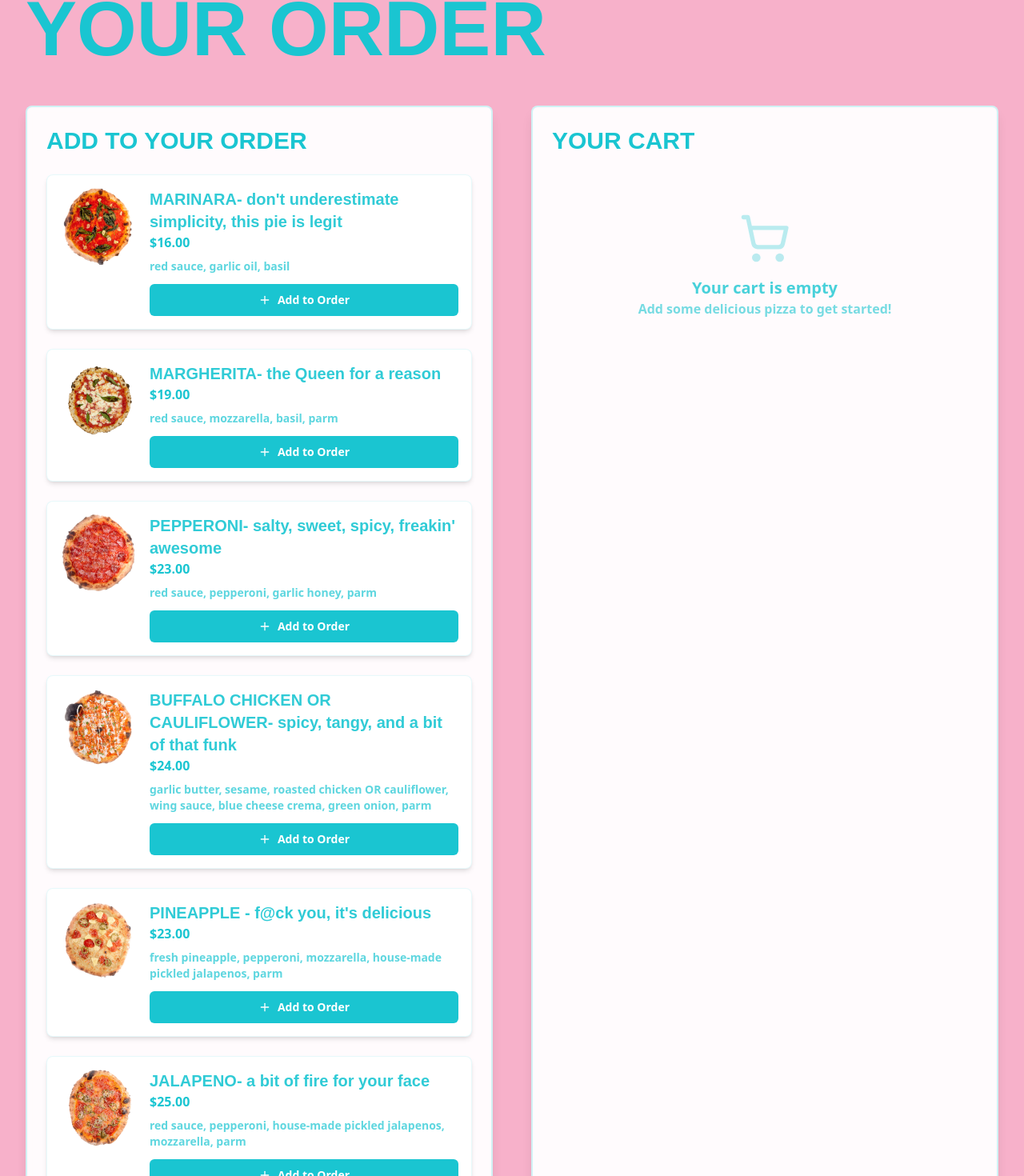
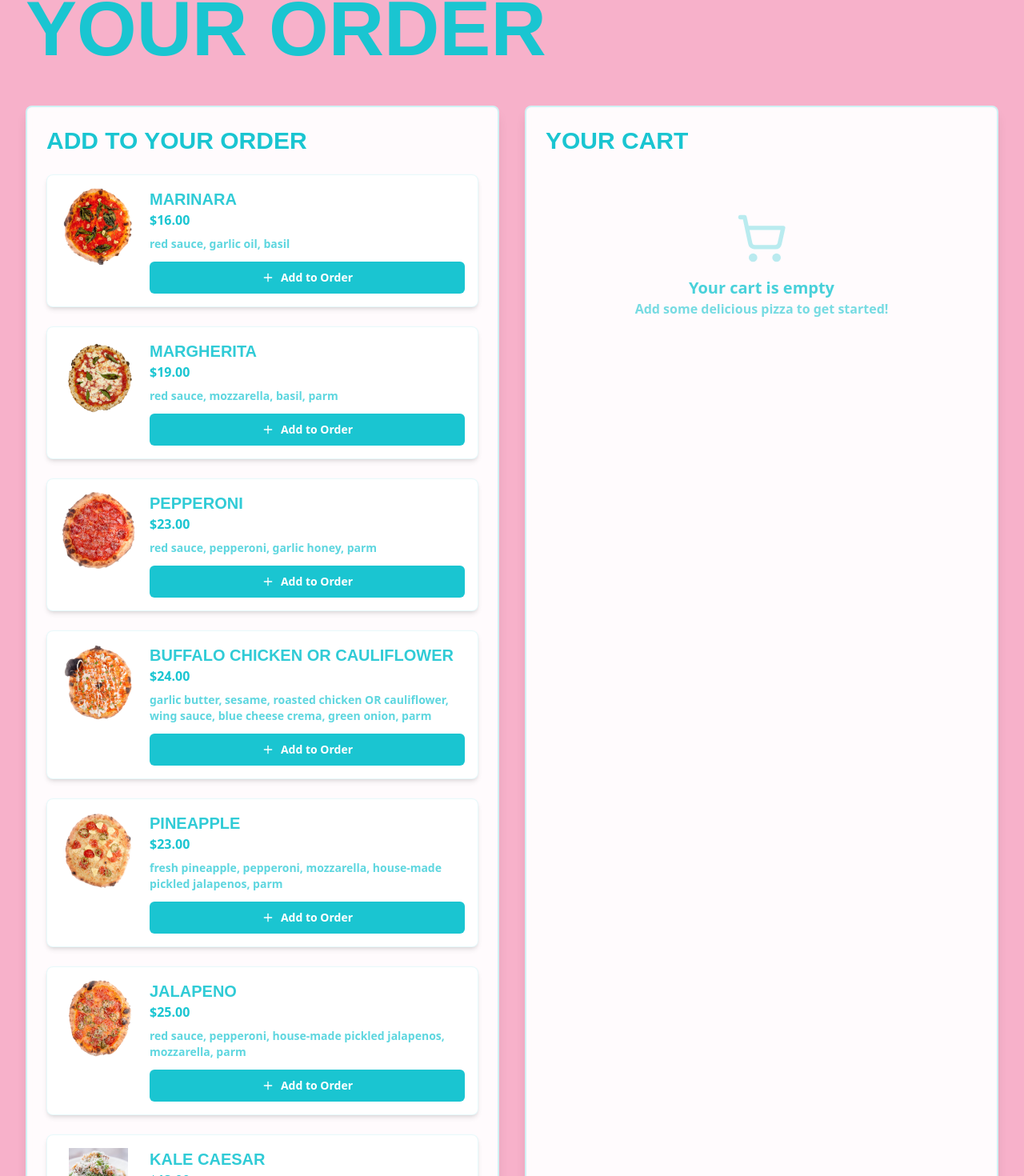
Before and after one commit to keatontom/PIZZA_MONSTER, a Next.js app: page /order in a window 1280 px wide. Shown: the part 108-1578 px from the top of the page at 80% size. Built offline with nearby package versions, Linux system fonts and the light colour scheme.

Commit message:
fixed responsivness and image aspect ratios

```diff
--- a/app/globals.css
+++ b/app/globals.css
@@ -51,3 +51,19 @@
 .sharp-text {
   font-family: 'Montserrat', sans-serif;
 }
+
+.sharp-text-h1 {
+  font-size: clamp(3rem, 12vw, 11rem);
+}
+
+.sharp-text-h2 {
+  font-size: clamp(2.5rem, 8vw, 7rem);
+}
+
+.sharp-text-h3 {
+  font-size: clamp(2rem, 6vw, 6rem);
+}
+
+.sharp-text-p {
+  font-size: clamp(1.5rem, 4vw, 4rem);
+}
--- a/app/hours/page.tsx
+++ b/app/hours/page.tsx
@@ -9,7 +9,7 @@ export default function Hours() {
         initial={{ opacity: 0, y: 20 }}
         animate={{ opacity: 1, y: 0 }}
         transition={{ duration: 0.8 }}
-        className="text-[46.8px] leading-[46.8px] font-bold text-primary tracking-normal antialiased"
+        className="sharp-text sharp-text-h1 font-bold text-primary tracking-normal antialiased"
       >
         IN PROGRESS
       </motion.h1>
--- a/app/order/page.tsx
+++ b/app/order/page.tsx
@@ -86,14 +86,15 @@ const ScheduleGrid = ({ orderItems }: { orderItems: OrderItem[] }) => {
 
   return (
     <div className="mb-6 mt-2">
-      <h3 className="sharp-text text-lg font-bold text-primary mb-3">
+      <h3 className="sharp-text text-3xl font-bold text-primary mb-6">
         CHOOSE YOUR PICKUP TIME
         {totalPizzaCount > 0 && (
-          <span className="text-sm font-normal ml-2">
-            ({totalPizzaCount} {totalPizzaCount === 1 ? 'pizza' : 'pizzas'} = {totalPizzaCount * 5} min)
-          </span>
+          <p className="text-sm font-normal ml-2">
+           ({totalPizzaCount} {totalPizzaCount === 1 ? 'pizza' : 'pizzas'} = {totalPizzaCount * 5} min)
+          </p>
         )}
       </h3>
+
       <div className="flex flex-col gap-1.5">
         {timeSlotsByHour.map((hourSlots, hourIndex) => (
           <div key={`hour-${hourIndex}`} className="flex items-center">
@@ -145,28 +146,28 @@ export default function OrdersPage() {
   const menuItems = [
     {
       id: 'marinara',
-      name: "MARINARA- don't underestimate simplicity, this pie is legit",
+      name: "MARINARA",
       description: 'red sauce, garlic oil, basil',
       basePrice: 16,
       imagePath: '/pizzas/marinara.png',
     },
     {
       id: 'margherita',
-      name: 'MARGHERITA- the Queen for a reason',
+      name: 'MARGHERITA',
       description: 'red sauce, mozzarella, basil, parm',
       basePrice: 19,
       imagePath: '/pizzas/marg.png',
     },
     {
       id: 'pepperoni',
-      name: "PEPPERONI- salty, sweet, spicy, freakin' awesome",
+      name: "PEPPERONI",
       description: 'red sauce, pepperoni, garlic honey, parm',
       basePrice: 23,
       imagePath: '/pizzas/Pep.png',
     },
     {
       id: 'buffalo',
-      name: 'BUFFALO CHICKEN OR CAULIFLOWER- spicy, tangy, and a bit of that funk',
+      name: 'BUFFALO CHICKEN OR CAULIFLOWER',
       description:
         'garlic butter, sesame, roasted chicken OR cauliflower, wing sauce, blue cheese crema, green onion, parm',
       basePrice: 24,
@@ -174,21 +175,21 @@ export default function OrdersPage() {
     },
     {
       id: 'pineapple',
-      name: "PINEAPPLE - f@ck you, it's delicious",
+      name: "PINEAPPLE",
       description: 'fresh pineapple, pepperoni, mozzarella, house-made pickled jalapenos, parm',
       basePrice: 23,
       imagePath: '/pizzas/pineapple.png',
     },
     {
       id: 'jalapeno',
-      name: 'JALAPENO- a bit of fire for your face',
+      name: 'JALAPENO',
       description: 'red sauce, pepperoni, house-made pickled jalapenos, mozzarella, parm',
       basePrice: 25,
       imagePath: '/pizzas/jala.png',
     },
     {
       id: 'kale-caesar',
-      name: 'KALE CAESAR- creamy, garlicky, tangy, no anchovies',
+      name: 'KALE CAESAR',
       description: 'kale, garlic, house-made pickled onions, croutons, parm',
       basePrice: 13,
       imagePath: '/salads/kale.png',
@@ -328,7 +329,7 @@ export default function OrdersPage() {
               YOUR ORDER
             </motion.h1>
 
-            <div className="grid grid-cols-1 lg:grid-cols-2 gap-12">
+            <div className="grid grid-cols-1 md:grid-cols-2 gap-x-4 sm:gap-x-6 md:gap-x-8 gap-y-8 sm:gap-y-12 md:gap-y-16">
               {/* Menu Section */}
               <motion.div
                 initial={{ opacity: 0, x: -20 }}
--- a/app/story/page.tsx
+++ b/app/story/page.tsx
@@ -9,7 +9,7 @@ export default function Story() {
         initial={{ opacity: 0, y: 20 }}
         animate={{ opacity: 1, y: 0 }}
         transition={{ duration: 0.8 }}
-        className="text-[46.8px] leading-[46.8px] font-bold text-primary tracking-normal antialiased"
+        className="sharp-text sharp-text-h1 font-bold text-primary tracking-normal antialiased"
       >
         IN PROGRESS
       </motion.h1>
--- a/package.json
+++ b/package.json
@@ -10,6 +10,7 @@
   },
   "dependencies": {
     "@radix-ui/react-label": "^2.1.2",
+    "@radix-ui/react-navigation-menu": "^1.2.12",
     "@radix-ui/react-slot": "^1.1.2",
     "@splinetool/react-spline": "^4.0.0",
     "class-variance-authority": "^0.7.1",
```
Also changed, not shown: app/page.tsx (+14 -20 lines), 1 other file (tests, documents, lock files or other folders).
